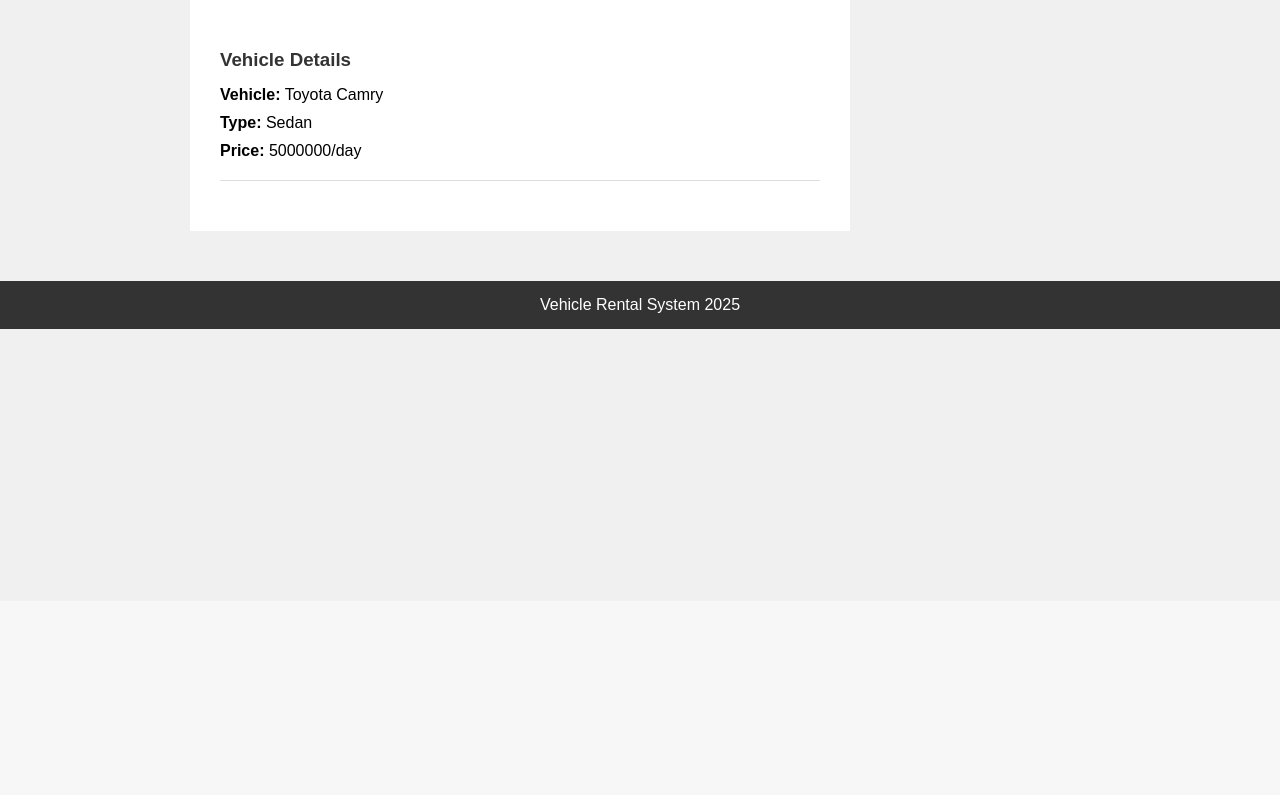
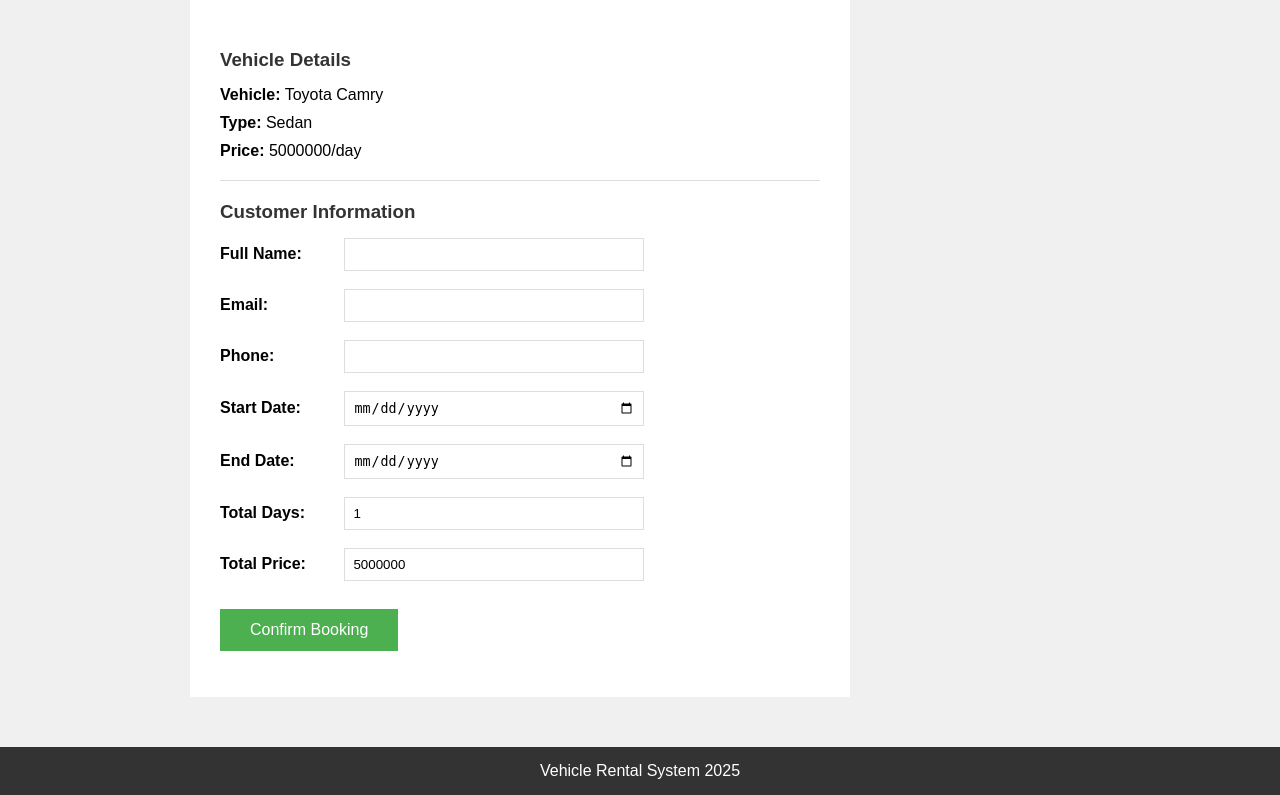
Before and after one commit to sravanireddy2000/VehicleRentalSytem, a Flask app: page /bookings in a window 1280 px wide. Shown: the part 199-994 px from the top of the page. Before the commit the page ends 528 px from the top, so only its background shows below. Run offline with Flask 3, Linux system fonts and the light colour scheme.

Commit message:
booking_form

```diff
--- a/templates/booking.html
+++ b/templates/booking.html
@@ -15,6 +15,39 @@
             <p><strong>Price:</strong> 5000000/day</p>
 
             <hr>
+               <h3>Customer Information</h3>
+            <form method="POST" action="/booking">
+
+                <label>Full Name:</label>
+                <input type="text" name="customerName" required>
+                <br><br>
+
+                <label>Email:</label>
+                <input type="email" name="customerEmail" required>
+                <br><br>
+
+                <label>Phone:</label>
+                <input type="text" name="customerPhone" required>
+                <br><br>
+
+                <label>Start Date:</label>
+                <input type="date" name="startDate" required>
+                <br><br>
+
+                <label>End Date:</label>
+                <input type="date" name="endDate" required>
+                <br><br>
+
+                <label>Total Days:</label>
+                <input type="number" name="totalDays" value="1" readonly>
+                <br><br>
+
+                <label>Total Price:</label>
+                <input type="text" name="totalPrice" value="5000000" readonly>
+                <br><br>
+
+                <button type="submit">Confirm Booking</button>
+            </form>
          </div>
        </div>
     {% include('./components/footer.html') %}
--- a/templates/components/header.html
+++ b/templates/components/header.html
@@ -3,7 +3,7 @@
         <div class="navBar">
             <a href="/">Home</a>
             <a href="/vehicles">Vehicles</a>
-            <a href="/booking">Bookings</a>
+            <a href="/bookings">Bookings</a>
             <a href="/admin">Admin</a>
         </div>
     </div>
```
